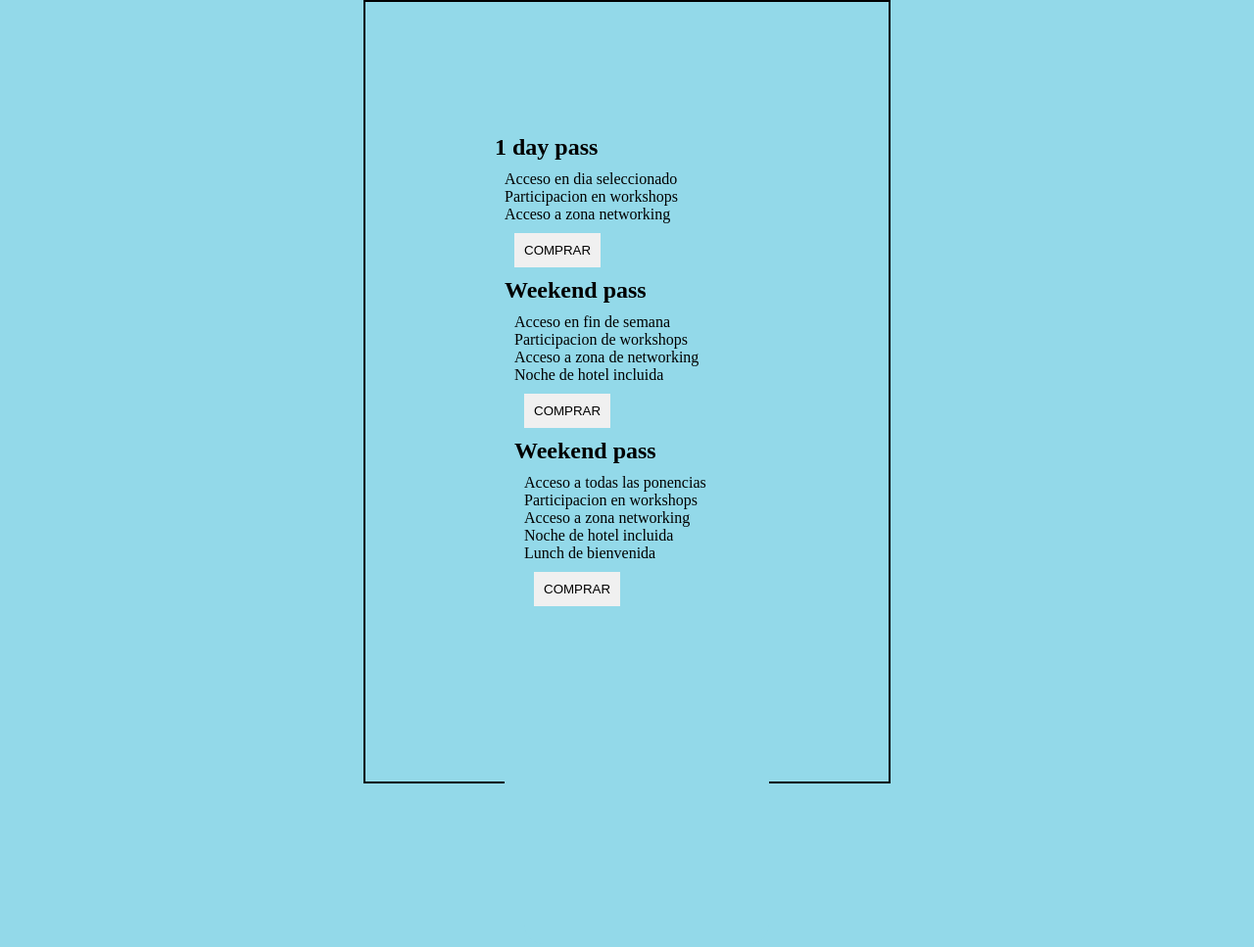
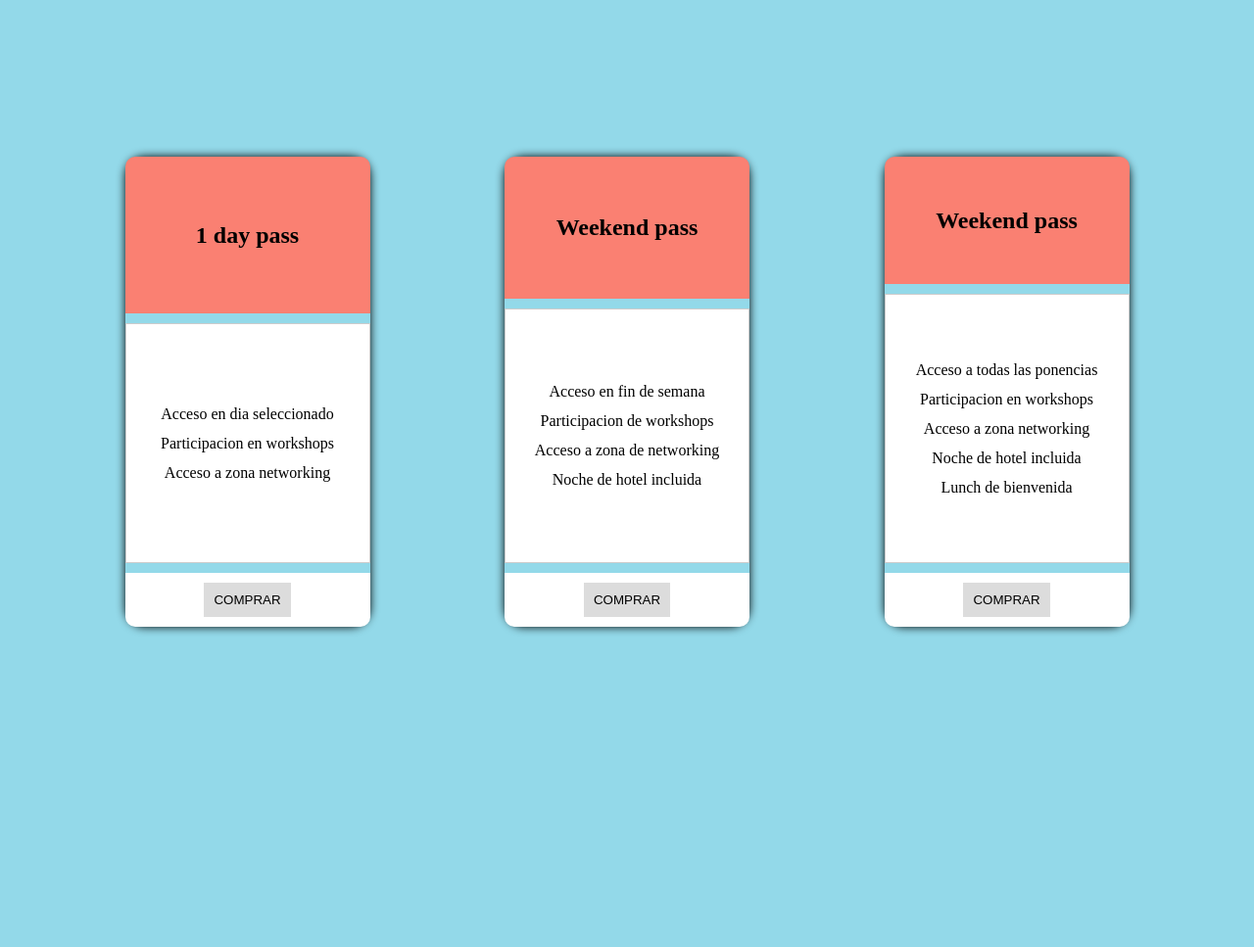
Before and after one commit to Hendricksoncala/IdentificacionCaja, a plain HTML site: page index.html in a window 1280 px wide. Shown: the whole page at 98% size. After the commit the page ends 800 px from the top, so only its background shows below. Drawn offline with nearby package versions, Linux system fonts and the light colour scheme.

Commit message:
feat: :fire: ejercicio casi finalizado, faltan mejoras
faltan mejoras

```diff
--- a/css/style.css
+++ b/css/style.css
@@ -1,110 +1,74 @@
-.box{
-    display: flex;
-    border: hsl(0, 0%, 0%) 2px solid;
-    margin:auto;
-    inset: 0;
-    position: absolute;
-    width: 42%;
-    height: 60%;
-}
 *{
     margin: 0;
     padding: 0;
     box-sizing: border-box;
     background-color: #93d9e9;
 }
+
 h2, p{
     background-color: transparent;
 }
+
 button{
     border: none;
     padding: 10px;
     margin: 10px;
-    background-color: #f0f0f0;
+    background-color: gainsboro;
     cursor: pointer;
 }
+
 .box{
     display: flex;
     justify-content: space-evenly;
     align-items: center;
     height: 100vh;
+}
 
-}
-.text, .text2, .text3{
+.izq, .mid, .der{
     display: flex;
     flex-direction: column;
     margin:10px ;
     height: 480px;
     width: 250px;
     border-radius: 20px;
+    box-shadow: 0px 0px 10px 0px black;
 
 }
-/*
-body{
-    margin: 0;
-    padding: 0;
-    width: 100%;
-    height: 100vh;
-    background: aqua;
-    border: 1px red solid;
+
+.text, .text2, .text3{
     display: flex;
-    align-items: stretch;
+    justify-content: center;
+    align-items: center;
+    background-color: white;
+    flex-grow: 10;
+    flex-direction: column;
+    border: 1px solid #ccc;
+    padding: 10px;
+    text-align: center;
+    margin: 10px 0;
+
 
 }
-.izq {
-    display: flex;
-    border: rgb(235, 199, 195) 2px solid;
-    flex-direction: column;
-    flex-wrap: wrap;
-    padding: 20px;
-}
-.mid {
-    display: flex;
-    flex-direction: column;
-    border: rgb(233, 219, 217) 2px solid;
-    flex-wrap: wrap;
-    padding: 25px;
-}
-.der {
-    display: flex;
-    flex-direction: column;
-    border: salmon 2px solid;
-    flex-wrap: wrap;
-    padding: 25px;
+p{
+    padding: 1px;
+    text-align: center;
+    margin: 5px 0
 }
 
-
-ul{
-    display:flex;
-    flex-direction: column;
-    border: purple 2px solid;
+.titule, .titule2, .titule3{
+    display: flex;
     justify-content: center;
-    padding: 10px;
-
+    align-items: center;
+    border-top-left-radius: 10px;
+    border-top-right-radius: 10px;
+    background-color: salmon;
+    flex-grow: 10;
 }
-button{
-    padding: 15px;
-    flex-direction: row;
+.footer, .footer2, .footer3{
+    display: flex;
     justify-content: center;
-    align-items: flex-end;
+    align-items: center;
+    border-bottom-left-radius: 10px;
+    border-bottom-right-radius: 10px;
+    background-color: white;
 }
-.text > li{
-    height: 100%;
-    display: flex;
-    justify-content: space-between;
-    flex-direction: column;
-    border: purple 2px solid;
-    text-decoration: none;
-}
-li{
-    list-style: none;
-    padding-top: 25px;
-
-}
-h2{
-    background: salmon;
-}
-.titule{
-    background: salmon;
-    width: 100%;
-}
--- a/index.html
+++ b/index.html
@@ -5,6 +5,7 @@
     <meta name="viewport" content="width=device-width, initial-scale=1.0">
     <title>Document</title>
     <link rel="stylesheet" href="css/style.css">
+    <link rel='stylesheet' href='https://cdn-uicons.flaticon.com/2.1.0/uicons-regular-straight/css/uicons-regular-straight.css'>
 </head>
 <body>
     <main>
@@ -14,38 +15,42 @@
                     <h2>1 day pass</h2>
                 </div>
                 <div class="text">
-                    <ul>
                     <p>Acceso en dia seleccionado</p>
                     <p>Participacion en workshops</p>
                     <p>Acceso a zona networking</p>
-                    </ul>
+                </div>
                 <div class="footer">
                     <button>COMPRAR</button>
+                </div>
+            </div>
+
             <div class="mid">
                 <div class="titule2">
                     <h2>Weekend pass</h2>
                 </div>
                 <div class="text2">
-                    <ul>
                     <p>Acceso en fin de semana</p>
                     <p>Participacion de workshops</p>
                     <p>Acceso a zona de networking</p>
                     <p>Noche de hotel incluida</p>
-                    </ul>
+                </div>
                 <div class="footer2">
                     <button>COMPRAR</button>
+                </div>
+            </div>
             <div class="der">
+
+
                 <div class="titule3">
                     <h2>Weekend pass</h2>
                 </div>
                 <div class="text3">
-                    <ul>
                     <p>Acceso a todas las ponencias </p>
                     <p>Participacion en workshops</p>
                     <p>Acceso a zona networking</p>
                     <p>Noche de hotel incluida</p>
                     <p>Lunch de bienvenida</p>
-                    </ul>
+                </div>
                 <div class="footer3">
                     <button>COMPRAR</button>
                 </div>
@@ -54,6 +59,5 @@
 
         </div>
     </main>
-
 </body>
 </html>
```
Lines whose indentation alone changed are shown as unchanged.
